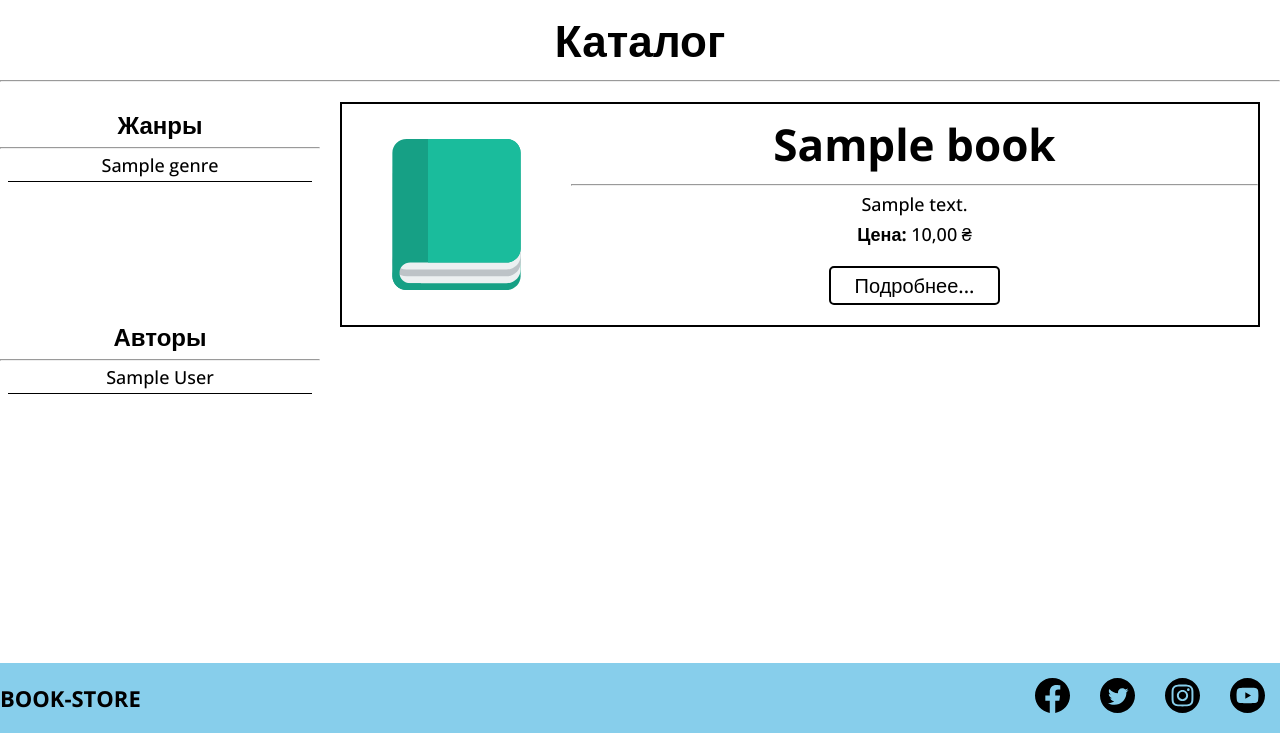
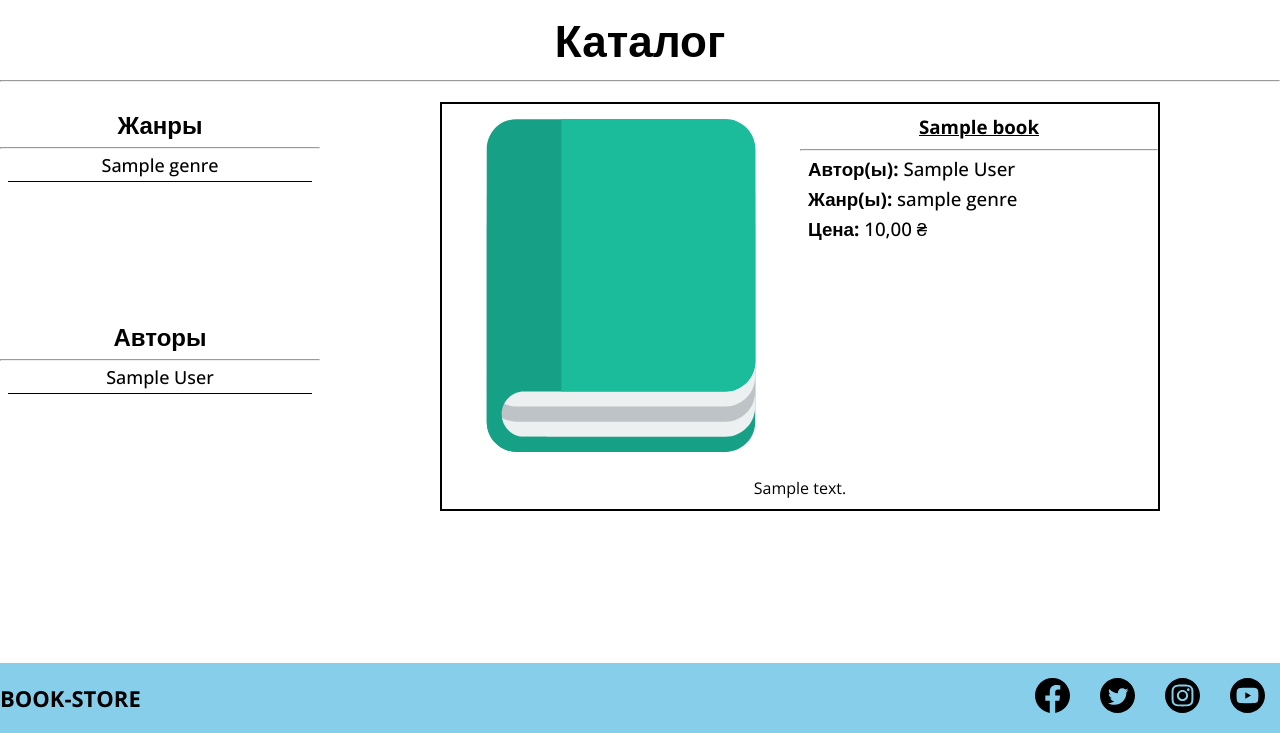
Before and after one commit to Fr1senn/BookStore, a Django app: page /catalog/ in a window 1280 px wide. Shown: the part 67-800 px from the top of the page. Run offline with Django 4.2, Linux system fonts and the light colour scheme; tables that the repository leaves empty hold one stand-in row (values such as "Sample post").

Commit message:
Major changes

```diff
--- a/bookStore/static/store/css/catalog.css
+++ b/bookStore/static/store/css/catalog.css
@@ -31,7 +31,7 @@
 }
 
 .genres a:hover,
-.authors a:hover{
+.authors a:hover {
     transition: .2s;
     color: white;
     background-color: black;
@@ -42,70 +42,21 @@
 }
 
 .catalog_item {
-    display: flex;
-    margin: 0 20px 20px;
     border: 2px solid black;
+    width: 75%;
+    margin: 0 auto 20px;
+
 }
 
 .item_img-wrapper {
-    display: flex;
-    justify-content: center;
-    width: 25%;
+    width: 50%;
 }
 
 .item_img-wrapper img {
-    display: block;
-    margin: auto;
-    width: 75%;
-    height: 75%;
+    width: 100%;
+    height: 100%;
 }
 
 .item_content-wrapper {
-    width: 75%;
+    width: 50%;
 }
-
-.item_content-wrapper p {
-    margin: 6px 0;
-    text-align: center;
-    font-weight: 500;
-    font-size: 18px;
-}
-
-.item_content-wrapper a {
-    display: block;
-    text-align: center;
-    border: 2px solid black;
-    border-radius: 5px;
-    padding: 4px 6px;
-    width: 25%;
-    margin: 20px auto;
-    font-weight: 500;
-    font-size: 20px;
-}
-
-.item_content-wrapper a:hover {
-    transition: .2s;
-    background-color: black;
-    color: white;
-}
-
-.paginator {
-    display: flex;
-    justify-content: center;
-    width: 25%;
-    margin: 20px auto;
-}
-
-.paginator_item{
-    margin: 0 5px;
-}
-
-.paginator_item:hover{
-    transition: .2s;
-    transform: scale(1.25);
-}
-
-.paginator_item a {
-    padding: 4px 6px;
-    border: 2px solid black;
-}
--- a/bookStore/templates/store/catalog.html
+++ b/bookStore/templates/store/catalog.html
@@ -36,20 +36,33 @@
             <div class="catalog_content">
                 {% for book in books %}
                     <div class="catalog_item">
-                        <div class="item_img-wrapper">
-                            <img src="{% static 'store/images/book_icon.svg' %}" alt="">
+                        <div style="display:flex;">
+                            <div class="item_img-wrapper">
+                                <img src="{% static 'store/images/book_icon.svg' %}" alt="book_icon">
+                            </div>
+                            <div class="item_content-wrapper">
+                                <h3 style="margin: 10px 0; text-align: center; text-decoration:underline;">
+                                    <a href="{{ book.get_absolute_url }}">{{ book.title }}</a>
+
+                                </h3>
+                                <hr>
+                                <h3 style="margin: 5px 8px;">
+                                    Автор(ы): {% for author in book.authors.all %}
+                                    <span style="font-weight: 500;">{{ author }}</span> {% endfor %}
+                                </h3>
+                                <h3 style="margin: 5px 8px;">
+                                    Жанр(ы): {% for genre in book.genres.all %}
+                                    <span style="font-weight: 500;">{{ genre|lower }}</span>  {% endfor %}
+                                </h3>
+                                <h3 style="margin: 5px 8px;">Цена: <span
+                                        style="font-weight: 500;">{{ book.price }} ₴</span></h3>
+                            </div>
                         </div>
-                        <div class="item_content-wrapper">
-                            <h2>{{ book.title|truncatewords:2 }}</h2>
-                            <hr>
-                            {% if book.description == None %}
-                                <p>Описание отсутствует</p>
-                            {% else %}
-                                <p>{{ book.description|truncatewords:30 }}</p>
-                            {% endif %}
-                            <p><b>Цена:</b> {{ book.price }} ₴</p>
-                            <a href="{{ book.get_absolute_url }}">Подробнее...</a>
-                        </div>
+                        {% if book.description != None %}
+                            <div style="margin: 10px 0;">
+                                <p style="text-align:center;">{{ book.description }}</p>
+                            </div>
+                        {% endif %}
                     </div>
                 {% endfor %}
             </div>
```
